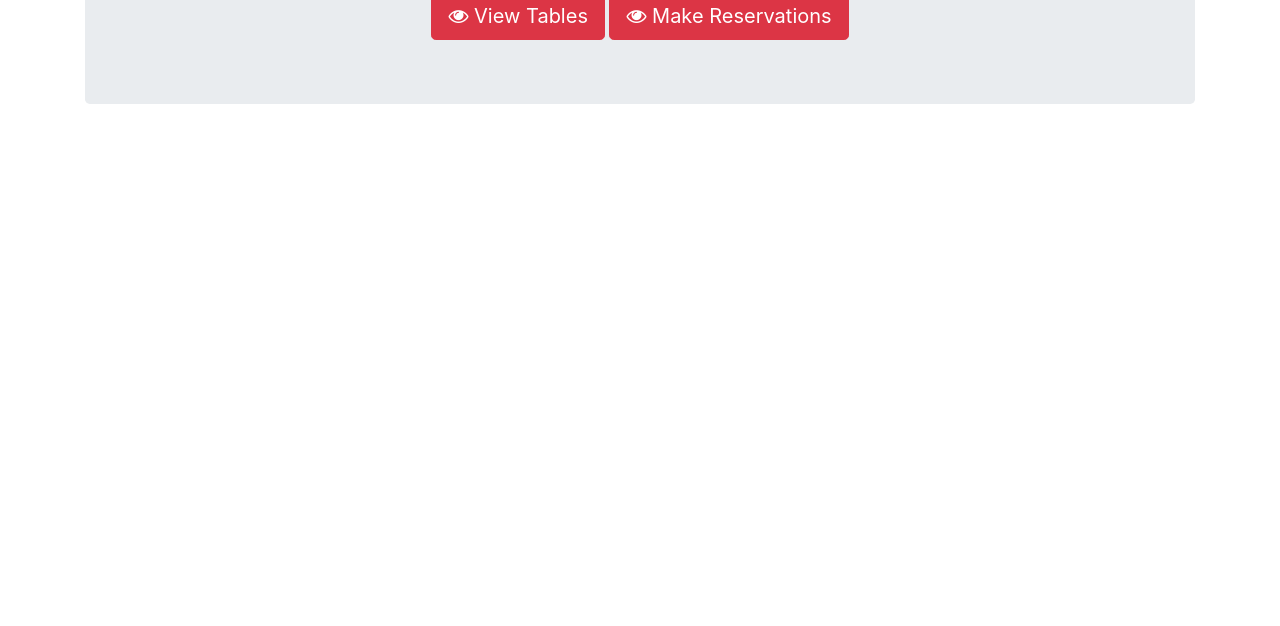
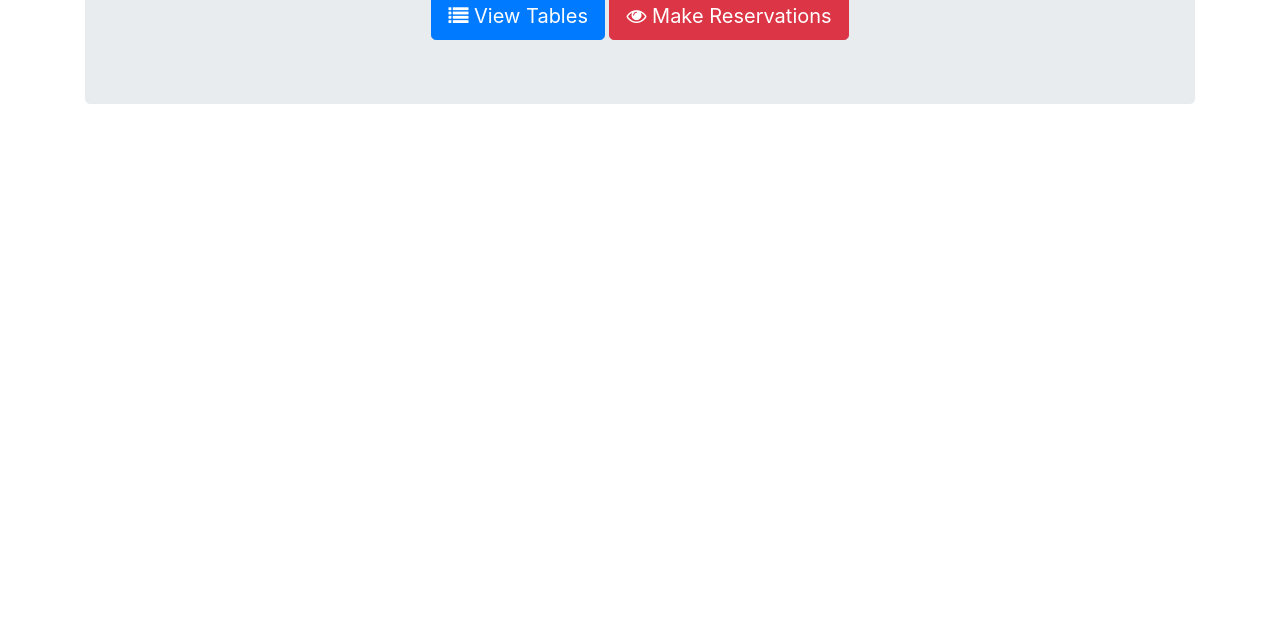
Before and after one commit to the64man1/HotRestaurant, a website: page index.html in a window 1280 px wide. Shown: the part 174-800 px from the top of the page. Drawn offline with nearby package versions, Linux system fonts and the light colour scheme.

Commit message:
updated html

```diff
--- a/index.html
+++ b/index.html
@@ -3,7 +3,6 @@
   <head>
     <meta charset="UTF-8" />
     <title>Hot Restaurant</title>
-    <!-- Latest compiled and minified CSS & JS -->
     <link rel="stylesheet" href="https://stackpath.bootstrapcdn.com/font-awesome/4.7.0/css/font-awesome.min.css"/>
     <link rel="stylesheet" href="https://stackpath.bootstrapcdn.com/bootstrap/4.5.2/css/bootstrap.min.css"/>
   </head>
@@ -14,8 +13,8 @@
               <h1>Hot Restaurant!</h1>
               <h2> Book your seat before they are all gone!</h2>
               <a href="">
-                <button class="btn btn-danger btn-lg">
-                  <span class="fa fa-eye"></span> View Tables
+                <button class="btn btn-primary btn-lg">
+                  <span class="fa fa-list"></span> View Tables
                 </button>
               </a>
               <a href="">
```
